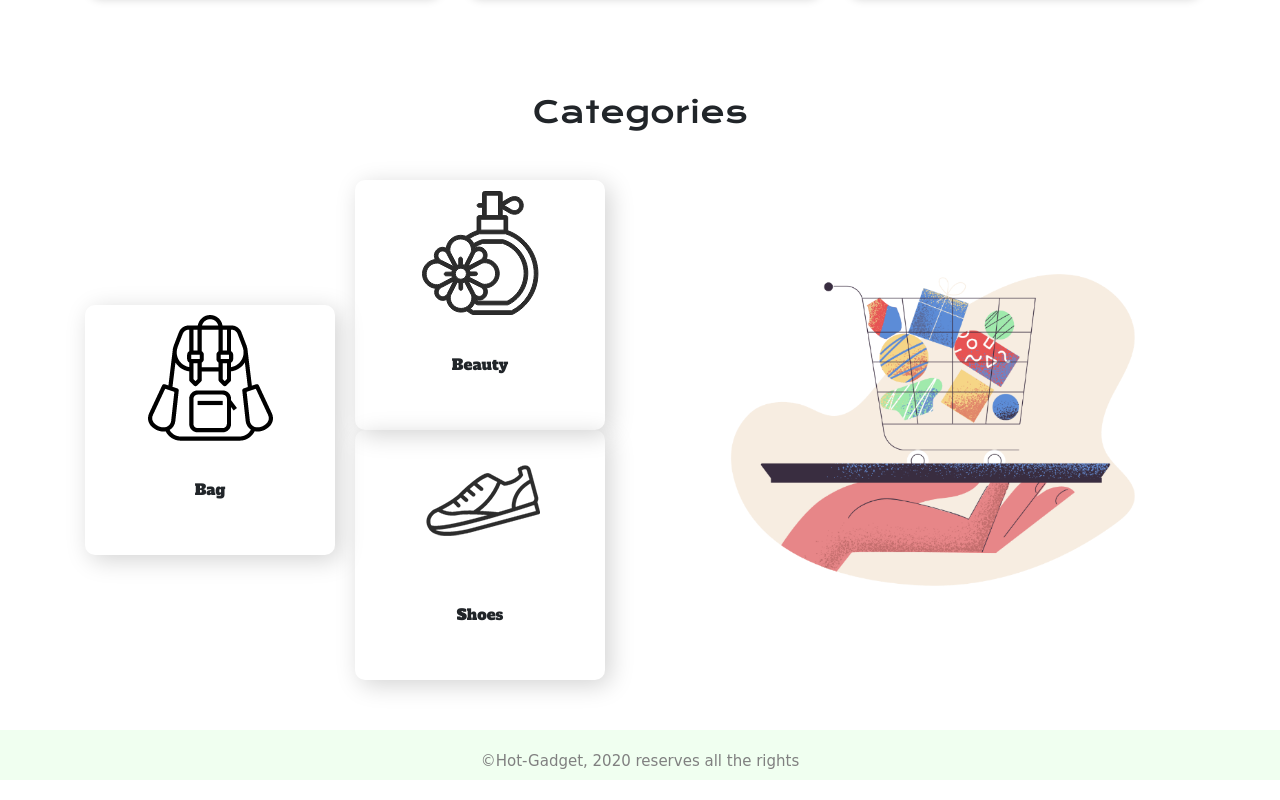
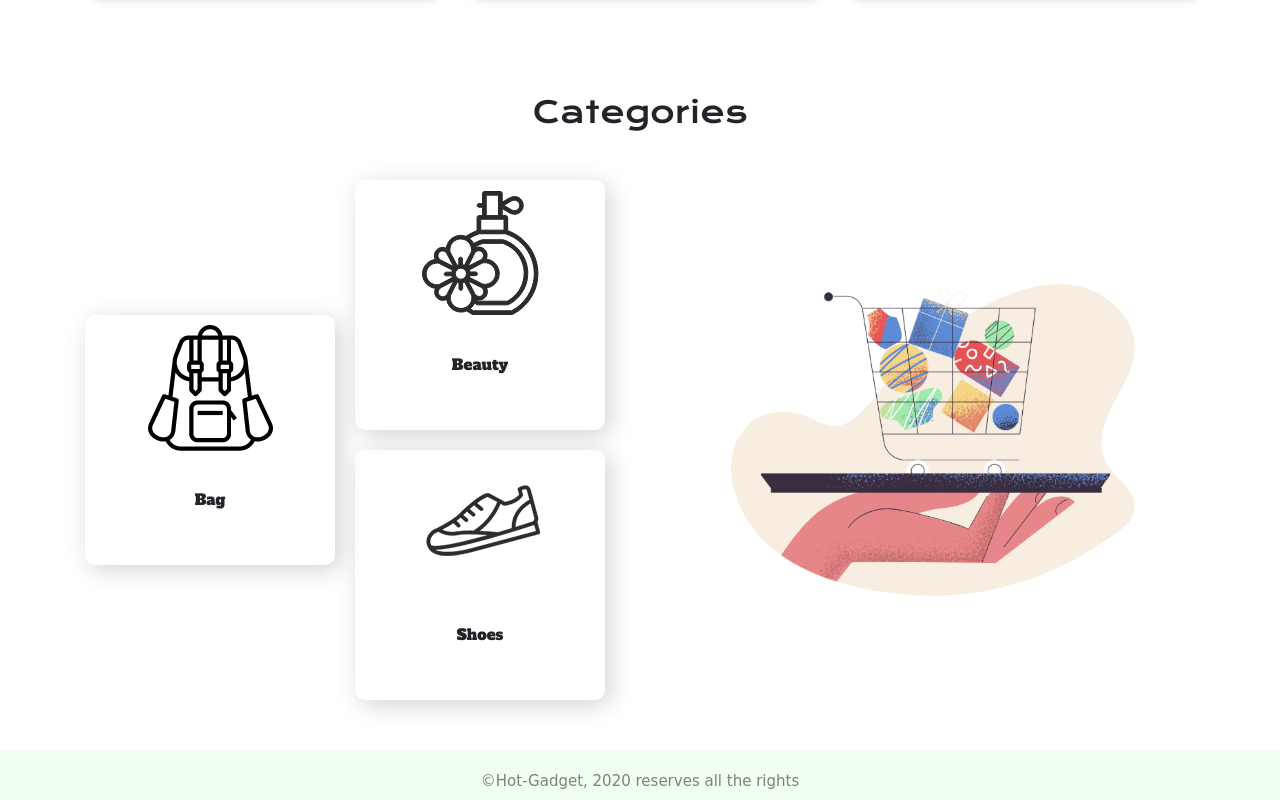
Before and after one commit to Tusharbd5/hot-gadget, a plain HTML site: page index.html in a window 1280 px wide. Shown: the part 2237-3037 px from the top of the page. Drawn offline with nearby package versions, Linux system fonts and the light colour scheme.

Commit message:
categories are some edited

```diff
--- a/index.html
+++ b/index.html
@@ -17,7 +17,7 @@
             <button class="navbar-toggler" type="button" data-toggle="collapse" data-target="#navbarNav" aria-controls="navbarNav" aria-expanded="false" aria-label="Toggle navigation">
               <span class="navbar-toggler-icon"></span>
             </button>
-            <div class="collapse navbar-collapse d-flex justify-content-end" id="navbarNav">
+            <div class="collapse navbar-collapse justify-content-end" id="navbarNav">
               <ul class="navbar-nav">
                 <li class="nav-item active gap">
                   <a class="nav-link" href="#">Home <span class="sr-only">(current)</span></a>
@@ -213,7 +213,7 @@
 
         <div style="margin-top: 100px;" class="container">
             <h3 style="text-align: center; font-size: 30px; font-family: Krona; margin-bottom: 50px;">Categories</h3>
-            <div class="row d-flex align-items-center">
+            <div class="row align-items-center">
                 <div class="col-md-3">
                     <div class="box-shade">
                         <img style="margin-top: 10px;" class="image-set" src="images/Categories/bag.png" alt="">
@@ -221,7 +221,7 @@
                     </div>
                 </div>
                 <div class="col-md-3">
-                    <div class="row">
+                    <div style="margin-bottom: 20px;" class="row">
                         <div class="box-shade">
                             <img style="margin-top: 10px;" src="images/Categories/perfume.png" alt="">
                             <h3>Beauty</h3>
```
